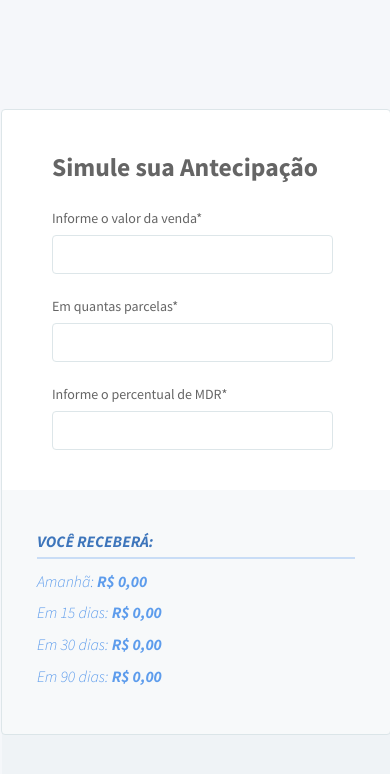
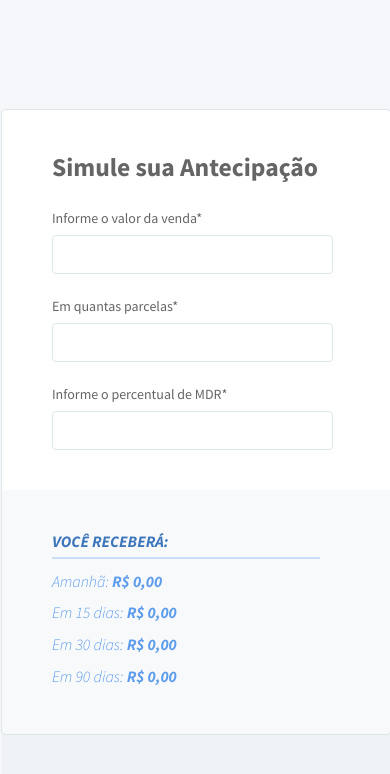
Before and after one commit to amandabrbz/hash, a React (Create React App) app: page / in a window 390 px wide. Shown: the top 774 px of the page. Built offline with nearby package versions, Linux system fonts and the light colour scheme.

Commit message:
ajusta alinhamento mobile

```diff
--- a/src/components/Results/Results.css
+++ b/src/components/Results/Results.css
@@ -1 +1,36 @@
-.box__result{height:100%;padding:35px;background:rgba(209,220,227,0.18)}@media screen and (min-width: 578px){.box__result{padding:0 35px;display:flex;flex-direction:column;justify-content:center}}.box__result--title{font-size:1rem;line-height:2;font-weight:700;font-style:italic;text-transform:uppercase;color:#3D75BB;border-bottom:2px solid rgba(93,156,236,0.3)}.box__result--text{margin:14px 0;color:#5D9CEC;font-style:italic;font-size:1rem;line-height:1.1;font-weight:300}@media screen and (min-width: 578px){.box__result--text:first-of-type{margin:26px 0 10px}}.box__result--text strong{font-weight:700;white-space:nowrap}
+.box__result {
+  height: 100%;
+  padding: 35px 70px 35px 50px;
+  background: rgba(209, 220, 227, 0.18); }
+
+@media screen and (min-width: 578px) {
+  .box__result {
+    padding: 0 35px;
+    display: flex;
+    flex-direction: column;
+    justify-content: center; } }
+
+.box__result--title {
+  font-size: 1rem;
+  line-height: 2;
+  font-weight: 700;
+  font-style: italic;
+  text-transform: uppercase;
+  color: #3D75BB;
+  border-bottom: 2px solid rgba(93, 156, 236, 0.3); }
+
+.box__result--text {
+  margin: 14px 0;
+  color: #5D9CEC;
+  font-style: italic;
+  font-size: 1rem;
+  line-height: 1.1;
+  font-weight: 300; }
+
+@media screen and (min-width: 578px) {
+  .box__result--text:first-of-type {
+    margin: 26px 0 10px; } }
+
+.box__result--text strong {
+  font-weight: 700;
+  white-space: nowrap; }
--- a/src/components/Results/Results.scss
+++ b/src/components/Results/Results.scss
@@ -2,7 +2,7 @@
 
 .box__result {
   height: 100%;
-  padding: 35px;
+  padding: 35px 70px 35px 50px;
   background: $bg-grey;
 
   @include mediaMin($breakpoint-small) {
```
